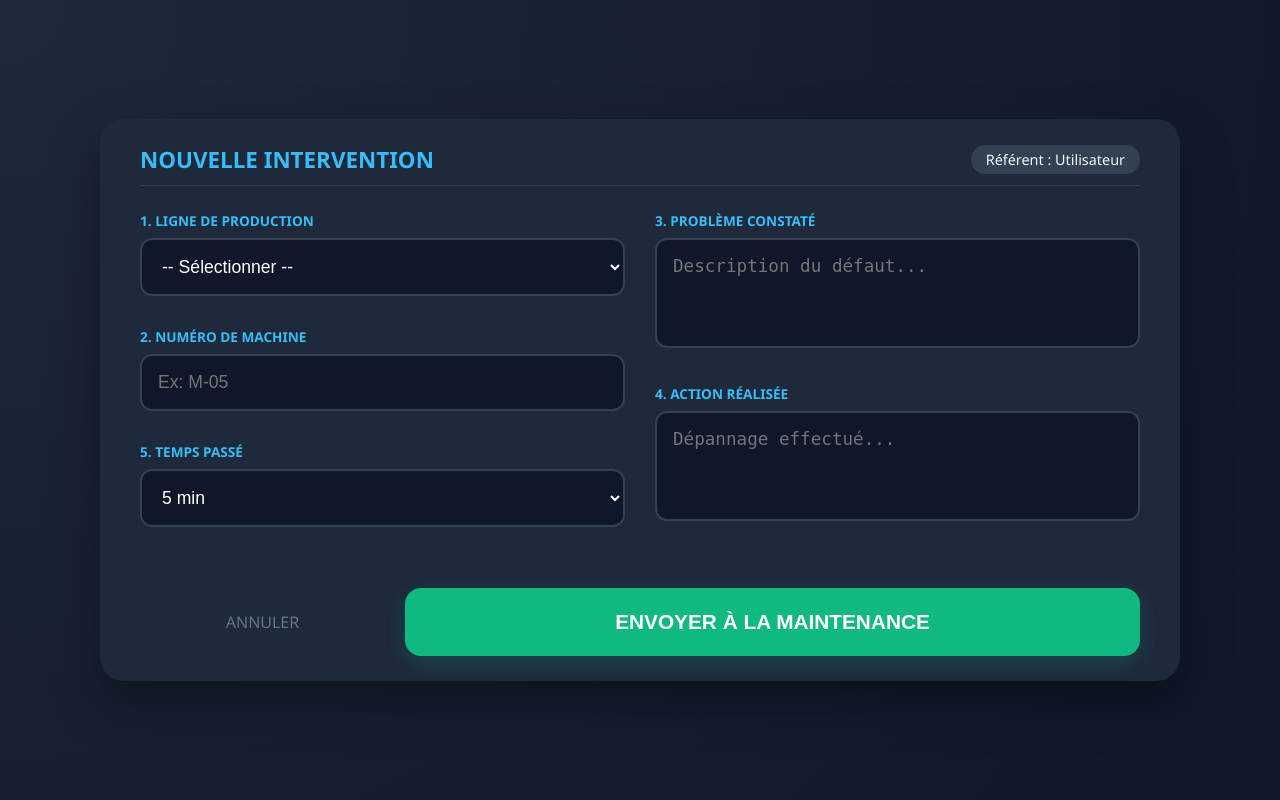
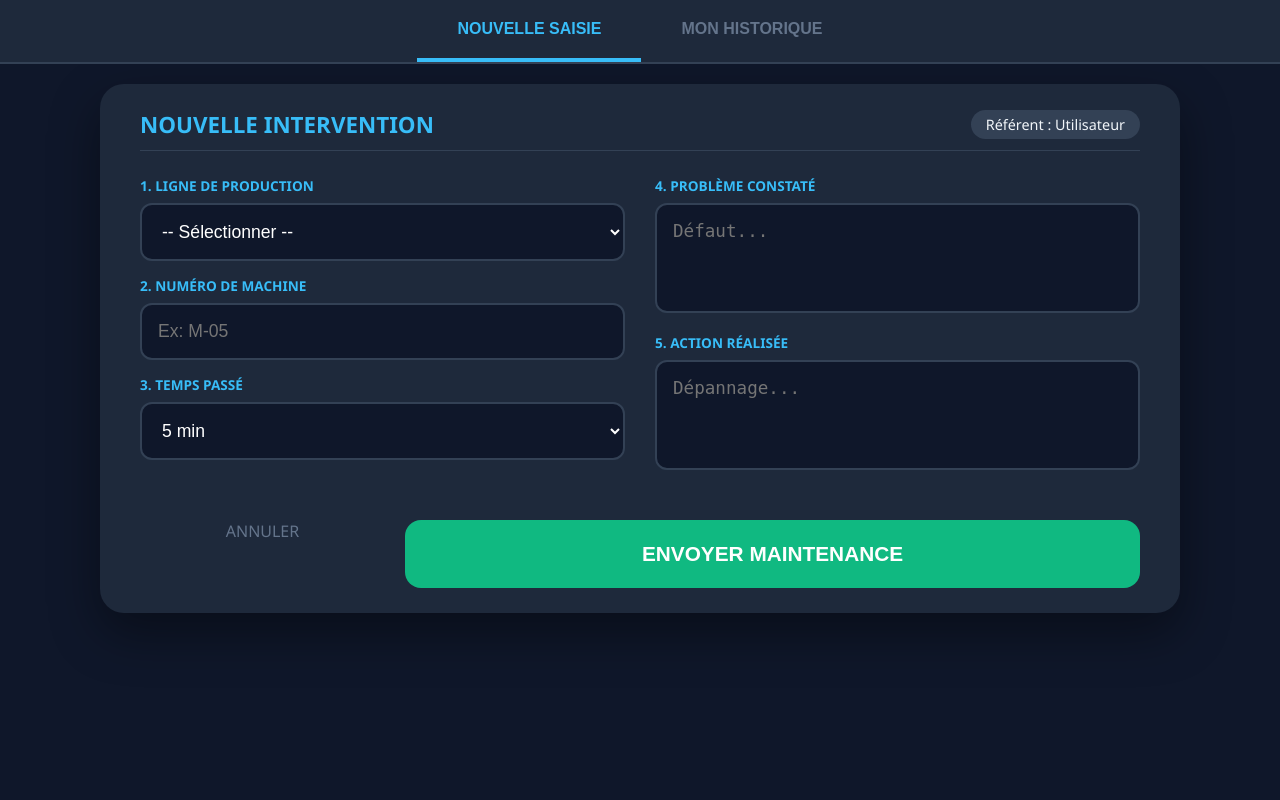
Before and after one commit to idryssbek/gmao-rhone-backend, a Flask app: page /page_referent in a window 1280 px wide. Run offline with Flask 3, Linux system fonts and the light colour scheme; data that the repository does not hold is empty; some libraries are stand-ins or nearby versions.

Commit message:
Update referent.html

```diff
--- a/templates/referent.html
+++ b/templates/referent.html
@@ -3,8 +3,7 @@
 <head>
     <meta charset="UTF-8">
     <meta name="viewport" content="width=device-width, initial-scale=1.0">
-    <title>GMAO - Saisie Référent</title>
-    <link rel="stylesheet" href="{{ url_for('static', filename='style.css') }}">
+    <title>GMAO - Référent</title>
     <style>
         :root {
             --bg-color: #0f172a;
@@ -20,19 +19,51 @@
             font-family: 'Segoe UI', sans-serif;
             margin: 0;
             display: flex;
-            align-items: center;
+            flex-direction: column;
+            min-height: 100vh;
+        }
+
+        /* Barre d'onglets */
+        .tabs {
+            display: flex;
             justify-content: center;
-            min-height: 100vh;
+            background: var(--card-bg);
+            border-bottom: 2px solid #334155;
+            position: sticky;
+            top: 0;
+            z-index: 10;
+        }
+
+        .tab-btn {
+            padding: 20px 40px;
+            border: none;
+            background: none;
+            color: #64748b;
+            font-weight: bold;
+            font-size: 1rem;
+            cursor: pointer;
+            text-transform: uppercase;
+            border-bottom: 4px solid transparent;
+            transition: 0.3s;
+        }
+
+        .tab-btn.active {
+            color: var(--accent);
+            border-bottom-color: var(--accent);
         }
 
         .container {
             width: 95%;
-            max-width: 1000px; /* Plus large pour le mode paysage */
+            max-width: 1000px;
+            margin: 20px auto;
             background: var(--card-bg);
             padding: 25px 40px;
             border-radius: 24px;
             box-shadow: 0 20px 50px rgba(0,0,0,0.4);
+            display: none; /* Masqué par défaut */
         }
+
+        .container.active { display: block; }
 
         header {
             display: flex;
@@ -46,79 +77,61 @@
         h2 { color: var(--accent); margin: 0; text-transform: uppercase; font-size: 1.4rem; }
         .user-tag { background: #334155; padding: 5px 15px; border-radius: 20px; font-size: 0.9rem; }
 
-        /* Grille en deux colonnes pour tablette paysage */
-        .form-grid {
-            display: grid;
-            grid-template-columns: 1fr 1fr;
-            gap: 30px;
-        }
-
+        .form-grid { display: grid; grid-template-columns: 1fr 1fr; gap: 30px; }
         .form-group { margin-bottom: 15px; }
 
         label {
-            display: block;
-            margin-bottom: 8px;
-            font-weight: 600;
-            color: var(--accent);
-            font-size: 0.85rem;
-            text-transform: uppercase;
+            display: block; margin-bottom: 8px; font-weight: 600;
+            color: var(--accent); font-size: 0.85rem; text-transform: uppercase;
         }
 
         input, select, textarea {
-            width: 100%;
-            padding: 16px;
-            background: #0f172a;
-            border: 2px solid #334155;
-            border-radius: 12px;
-            color: white;
-            font-size: 1.1rem;
-            box-sizing: border-box;
+            width: 100%; padding: 16px; background: #0f172a;
+            border: 2px solid #334155; border-radius: 12px;
+            color: white; font-size: 1.1rem; box-sizing: border-box;
         }
 
         textarea { height: 110px; resize: none; }
 
-        .full-width { grid-column: span 2; }
-
         .footer-actions {
             margin-top: 30px;
             display: grid;
-            grid-template-columns: 1fr 3fr; /* Bouton retour plus petit que valider */
+            grid-template-columns: 1fr 3fr;
             gap: 20px;
-            align-items: center;
         }
 
         .btn-send {
-            background: var(--success);
-            color: white;
-            border: none;
-            padding: 22px;
-            border-radius: 16px;
-            font-size: 1.3rem;
-            font-weight: bold;
-            cursor: pointer;
-            transition: 0.2s;
-            box-shadow: 0 8px 20px rgba(16, 185, 129, 0.2);
+            background: var(--success); color: white; border: none;
+            padding: 22px; border-radius: 16px; font-size: 1.3rem;
+            font-weight: bold; cursor: pointer;
         }
 
-        .btn-send:active { transform: scale(0.98); background: #059669; }
+        /* Style Historique */
+        .history-list { display: flex; flex-direction: column; gap: 15px; }
+        .history-item {
+            background: #0f172a; padding: 20px; border-radius: 15px;
+            border-left: 5px solid #475569;
+        }
+        .status-en_attente { border-left-color: #f59e0b; }
+        .status-saisi_gmao { border-left-color: var(--success); }
 
-        .btn-back {
-            text-align: center;
-            color: #64748b;
-            text-decoration: none;
-            font-weight: 500;
-        }
+        .history-date { font-size: 0.8rem; color: #64748b; margin-bottom: 5px; }
+        .history-title { font-weight: bold; font-size: 1.1rem; color: var(--accent); }
 
-        /* Ajustement si jamais la tablette est remise à la verticale */
         @media (max-width: 800px) {
             .form-grid { grid-template-columns: 1fr; }
-            .full-width { grid-column: span 1; }
             .footer-actions { grid-template-columns: 1fr; }
         }
     </style>
 </head>
 <body>
-    <div class="container">
+
+    <div class="tabs">
+        <button class="tab-btn active" onclick="switchTab('saisie')">Nouvelle Saisie</button>
+        <button class="tab-btn" onclick="switchTab('historique')">Mon Historique</button>
+    </div>
+
+    <div id="tab-saisie" class="container active">
         <header>
             <h2>Nouvelle Intervention</h2>
             <div class="user-tag" id="user-display">Référent : -</div>
@@ -128,50 +141,69 @@
             <div class="col">
                 <div class="form-group">
                     <label>1. Ligne de Production</label>
-                    <select id="ligne">
-                        <option value="">-- Sélectionner --</option>
-                    </select>
+                    <select id="ligne"><option value="">-- Sélectionner --</option></select>
                 </div>
                 <div class="form-group">
                     <label>2. Numéro de Machine</label>
                     <input type="text" id="machine" placeholder="Ex: M-05">
                 </div>
                 <div class="form-group">
-                    <label>5. Temps passé</label>
+                    <label>3. Temps passé</label>
                     <select id="temps"></select>
                 </div>
             </div>
 
             <div class="col">
                 <div class="form-group">
-                    <label>3. Problème constaté</label>
-                    <textarea id="probleme" placeholder="Description du défaut..."></textarea>
+                    <label>4. Problème constaté</label>
+                    <textarea id="probleme" placeholder="Défaut..."></textarea>
                 </div>
                 <div class="form-group">
-                    <label>4. Action réalisée</label>
-                    <textarea id="action" placeholder="Dépannage effectué..."></textarea>
+                    <label>5. Action réalisée</label>
+                    <textarea id="action" placeholder="Dépannage..."></textarea>
                 </div>
             </div>
         </div>
 
         <div class="footer-actions">
-            <a href="/" class="btn-back">ANNULER</a>
-            <button class="btn-send" onclick="envoyerMaintenance()">ENVOYER À LA MAINTENANCE</button>
+            <a href="/" style="text-align:center; color:#64748b; text-decoration:none;">ANNULER</a>
+            <button class="btn-send" onclick="envoyerMaintenance()">ENVOYER MAINTENANCE</button>
         </div>
     </div>
 
+    <div id="tab-historique" class="container">
+        <header>
+            <h2>Mes dernières saisies</h2>
+        </header>
+        <div id="history-container" class="history-list">
+            </div>
+    </div>
+
     <script>
-        document.getElementById('user-display').innerText = "Référent : " + (localStorage.getItem('user_nom') || "Utilisateur");
+        const myName = localStorage.getItem('user_nom');
+        const myId = localStorage.getItem('user_id');
+        document.getElementById('user-display').innerText = "Référent : " + (myName || "Utilisateur");
 
+        function switchTab(tab) {
+            document.querySelectorAll('.container').forEach(c => c.classList.remove('active'));
+            document.querySelectorAll('.tab-btn').forEach(b => b.classList.remove('active'));
+
+            if(tab === 'saisie') {
+                document.getElementById('tab-saisie').classList.add('active');
+                event.currentTarget.classList.add('active');
+            } else {
+                document.getElementById('tab-historique').classList.add('active');
+                event.currentTarget.classList.add('active');
+                chargerMonHistorique();
+            }
+        }
+
+        // --- Logique Formulaire ---
         async function chargerLignes() {
-            try {
-                const res = await fetch('/api/lignes');
-                const lignes = await res.json();
-                const sel = document.getElementById('ligne');
-                lignes.forEach(l => {
-                    sel.add(new Option(l.nom_ligne, l.nom_ligne));
-                });
-            } catch (e) { console.error("Erreur lignes:", e); }
+            const res = await fetch('/api/lignes');
+            const lignes = await res.json();
+            const sel = document.getElementById('ligne');
+            lignes.forEach(l => sel.add(new Option(l.nom_ligne, l.nom_ligne)));
         }
 
         const selectTemps = document.getElementById('temps');
@@ -183,28 +215,15 @@
         }
 
         async function envoyerMaintenance() {
-            const data = {
+            const payload = {
                 ligne: document.getElementById('ligne').value,
                 machine: document.getElementById('machine').value,
-                prob: document.getElementById('probleme').value,
-                act: document.getElementById('action').value,
-                temps: document.getElementById('temps').value,
-                nom_op: localStorage.getItem('user_nom'),
-                id_referent: localStorage.getItem('user_id')
+                nom_op: myName,
+                description: `PB: ${document.getElementById('probleme').value} | ACT: ${document.getElementById('action').value} | DURÉE: ${document.getElementById('temps').value}`,
+                id_referent: myId
             };
 
-            if(!data.ligne || !data.machine || !data.prob) {
-                alert("Erreur : Ligne, Machine et Problème sont obligatoires.");
-                return;
-            }
-
-            const payload = {
-                ligne: data.ligne,
-                machine: data.machine,
-                nom_op: data.nom_op,
-                description: `PB: ${data.prob} | ACT: ${data.act} | DURÉE: ${data.temps}`,
-                id_referent: data.id_referent
-            };
+            if(!payload.ligne || !payload.machine) { alert("Ligne et Machine obligatoires"); return; }
 
             const res = await fetch('/api/save_intervention', {
                 method: 'POST',
@@ -213,9 +232,35 @@
             });
 
             if(res.ok) {
-                alert("✅ Transmis avec succès !");
-                window.location.href = '/';
+                alert("✅ Transmis !");
+                location.reload();
             }
+        }
+
+        // --- Logique Historique ---
+        async function chargerMonHistorique() {
+            const container = document.getElementById('history-container');
+            container.innerHTML = "Chargement...";
+
+            const res = await fetch('/api/historique_complet');
+            const data = await res.json();
+
+            // On ne garde que les interventions de ce référent
+            const mesInters = data.filter(i => String(i.id_referent) === String(myId));
+
+            container.innerHTML = mesInters.length === 0 ? "Aucune intervention trouvée." : "";
+
+            mesInters.forEach(i => {
+                const date = new Date(i.date_saisie).toLocaleString('fr-FR', {day:'2-digit', month:'short', hour:'2-digit', minute:'2-digit'});
+                const div = document.createElement('div');
+                div.className = `history-item status-${i.statut}`;
+                div.innerHTML = `
+                    <div class="history-date">${date} - <b style="color:${i.statut === 'en_attente' ? '#f59e0b' : '#10b981'}">${i.statut.toUpperCase()}</b></div>
+                    <div class="history-title">${i.ligne_production} - Machine ${i.machine_num}</div>
+                    <div style="font-size:0.9rem; margin-top:5px;">${i.description}</div>
+                `;
+                container.appendChild(div);
+            });
         }
 
         chargerLignes();
```
